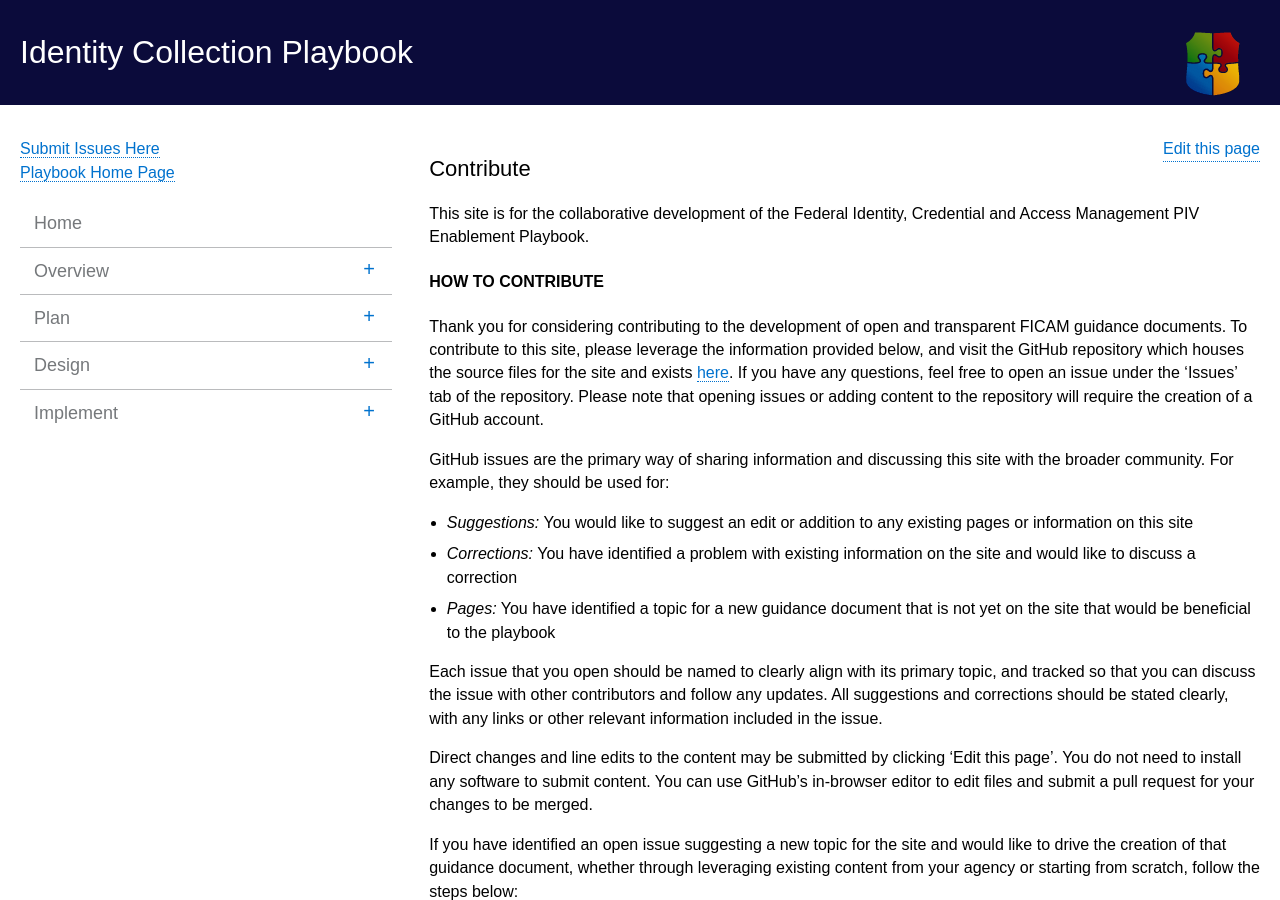
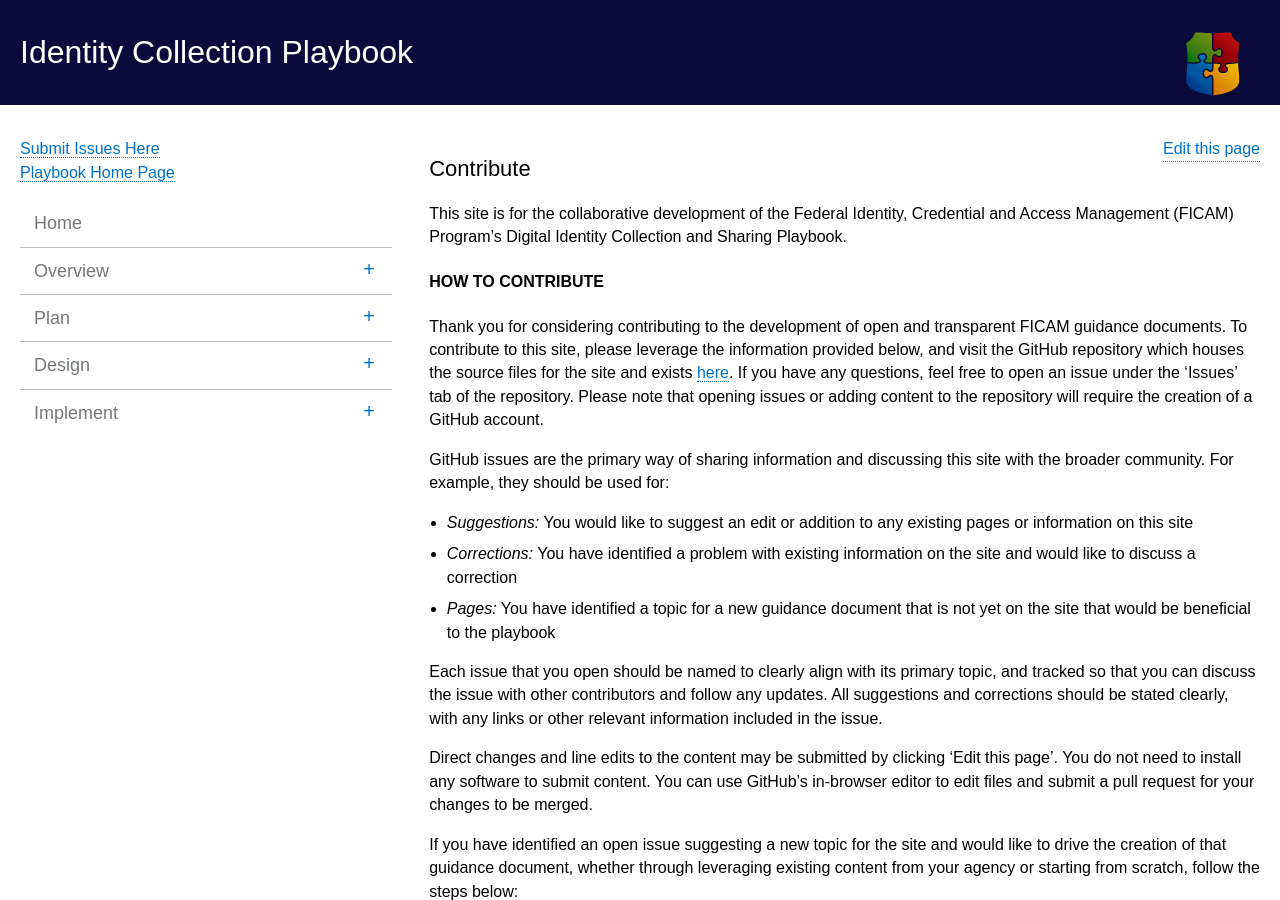
Before and after one commit to bnbuckler/identity-playbook, a Jekyll site: the page built from pages/contribute.md, in a window 1280 px wide and 900 px high. Built offline with Jekyll 4.4.1, drawn with Linux system fonts in a browser that asks for light colours.

Commit message:
Update contribute.md

```diff
--- a/pages/contribute.md
+++ b/pages/contribute.md
@@ -3,7 +3,7 @@ layout: page
 title: Contribute
 permalink: /contribute/
 ---
-This site is for the collaborative development of the Federal Identity, Credential and Access Management PIV Enablement Playbook.
+This site is for the collaborative development of the Federal Identity, Credential and Access Management (FICAM) Program's Digital Identity Collection and Sharing Playbook.
 
 #### How to Contribute
 
```
